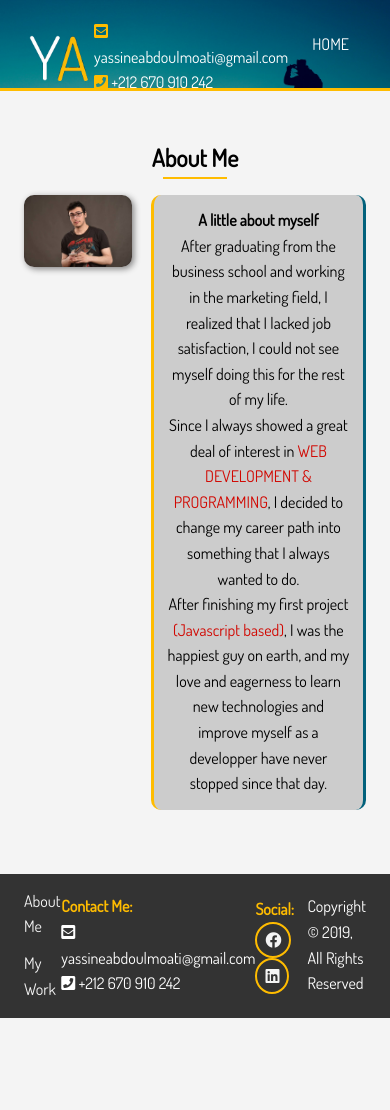
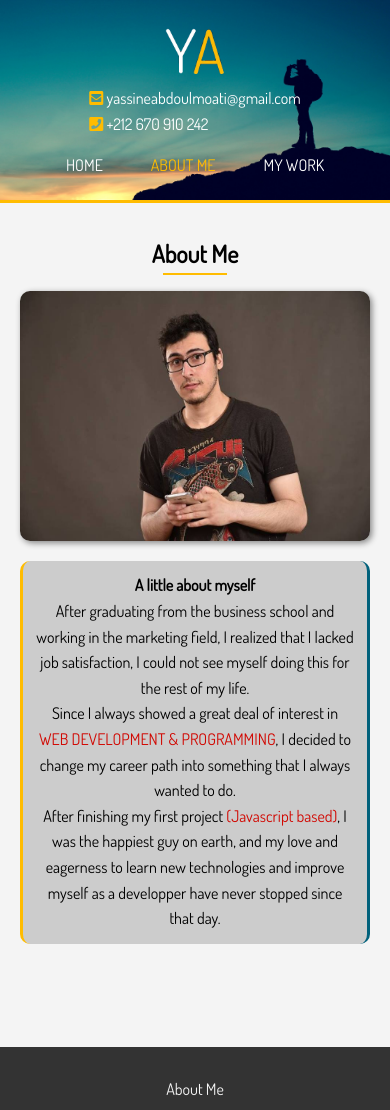
Before and after one commit to Yassineab27/portfolio-new, a website: page about.html in a window 390 px wide. Shown: the top 1110 px of the page. Before the commit the page ends 1018 px from the top, so only its background shows below. Drawn offline with Linux system fonts and the light colour scheme.

Commit message:
adding responsivness to the protfolio, for tablets and mobile phones

```diff
--- a/about.html
+++ b/about.html
@@ -17,7 +17,7 @@
   </head>
   <body>
     <!-- HEADER -->
-    <header class="navbar-about">
+    <header class="navbar-header">
       <nav class="main-nav container">
         <img src="images/logo.png" alt="portfolio" class="logo" />
         <div class="contact">
@@ -37,7 +37,7 @@
 
     <!-- Section Info -->
     <section class="about container">
-      <h2 class="section-title">About Me</h2>
+      <h2>About Me</h2>
       <div class="bottom-line"></div>
       <div class="about-info">
         <img src="images/myself.jpg" alt="me" class="bio-image" />
@@ -68,11 +68,11 @@
     <!-- FOOTER -->
     <section id="main-footer">
       <div class="footer-content container">
-        <ul>
+        <ul class="footer-options">
           <li><a href="about.html">About Me</a></li>
           <li><a href="work.html">My Work</a></li>
         </ul>
-        <div>
+        <div class="footer-contact">
           <h4 class="text-main">Contact Me:</h4>
           <p>
             <i class="fas fa-envelope-square"></i> yassineabdoulmoati@gmail.com
@@ -88,7 +88,7 @@
             ><i class="fab fa-linkedin"></i
           ></a>
         </div>
-        <p>Copyright &copy; 2019, All Rights Reserved</p>
+        <p class="copyright">Copyright &copy; 2019, All Rights Reserved</p>
       </div>
     </section>
   </body>
--- a/scss/_config.scss
+++ b/scss/_config.scss
@@ -22,13 +22,13 @@ $color-danger: #d10700;
 
 // MARGIN
 .my-1 {
-  padding: 1rem 0;
+  margin: 1rem 0;
 }
 .my-2 {
-  padding: 2rem 0;
+  margin: 2rem 0;
 }
 .my-3 {
-  padding: 3rem 0;
+  margin: 3rem 0;
 }
 
 // text color
--- a/scss/main.scss
+++ b/scss/main.scss
@@ -95,7 +95,7 @@ img {
 }
 
 // ABOUT SECTONS
-.navbar-about {
+.navbar-header {
   background: url("../images/img-1.jpg") no-repeat center top / cover;
   height: 5.5rem;
   border-bottom: 3px solid $color-main;
@@ -104,13 +104,16 @@ img {
 
 .about {
   text-align: center;
-  margin: 3rem 0;
+  height: 100vh;
+
+  h2 {
+    margin-top: 2rem;
+  }
 
   .about-info {
     display: grid;
     grid-template-columns: 1fr 2fr;
     grid-gap: 1.2rem;
-    margin-bottom: 1rem;
 
     .bio-image {
       border-radius: 10px;
@@ -182,3 +185,102 @@ img {
     }
   }
 }
+
+// RESPONSIVNESS
+@media (max-width: 900px) {
+  // =====================================================
+  //               HOME PAGE
+  // =====================================================
+  // navbar
+  .main-nav {
+    display: flex;
+    flex-direction: column;
+    justify-content: center;
+    align-items: center;
+    padding-top: 1rem;
+
+    // OPTIONS
+    ul {
+      display: flex;
+      justify-content: center;
+    }
+  }
+
+  // SECTION SPECIALIZE
+  .home-a {
+    .specials {
+      grid-template-columns: 1fr;
+    }
+  }
+
+  // SECTION WORK
+  .home-c {
+    .home-work {
+      grid-template-columns: 1fr;
+    }
+  }
+
+  // NAVBAR HEADER FOR ABOUT AND WORK PAGES
+  .navbar-header {
+    height: 12.5rem;
+  }
+
+  // =====================================================
+  //               ABOUT PAGE
+  // =====================================================
+  .about {
+    .about-info {
+      display: grid;
+      grid-template-columns: 1fr;
+      justify-content: center;
+
+      .bio-image {
+        height: 250px;
+        width: 350px;
+        margin: 0 auto;
+      }
+    }
+  }
+
+  // =====================================================
+  //               WORK PAGE
+  // =====================================================
+  .work {
+    .gallery {
+      grid-template-columns: 1fr;
+    }
+  }
+
+  // FOOTER
+  #main-footer {
+    .footer-content {
+      grid-template-columns: 1fr;
+      height: 25rem;
+
+      .footer-options,
+      .footer-contact,
+      .social,
+      .copyright {
+        text-align: center;
+      }
+    }
+  }
+}
+
+@media (max-width: 500px) {
+  // =====================================================
+  //               HOME PAGE
+  // =====================================================
+  // HEADER HOME
+  .header-home {
+    .header-content {
+      h1 {
+        font-size: 1.8rem;
+      }
+      h2 {
+        font-size: 1.2rem;
+        margin-bottom: 7rem;
+      }
+    }
+  }
+}
```
Also changed, not shown: index.html (+12 -6 lines), work.html (+14 -8 lines), css/main.css.
